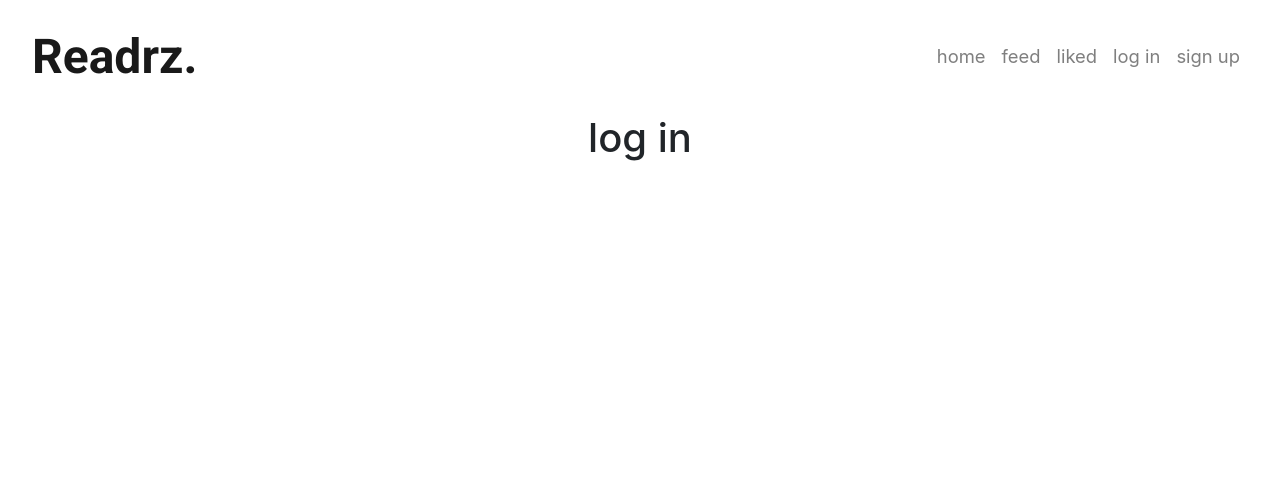
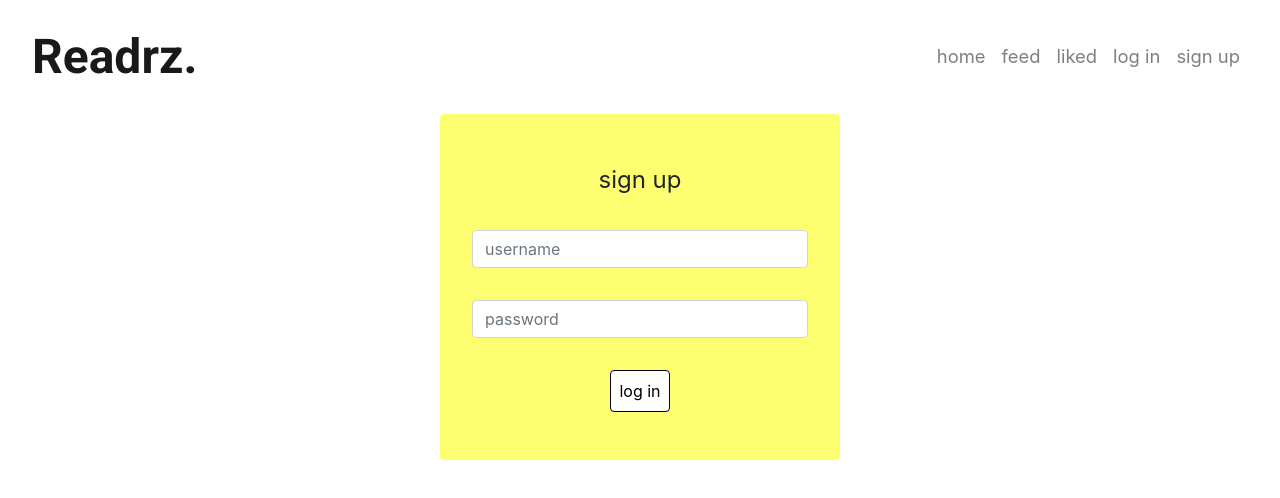
Before and after one commit to isabellaobrien/readrz, a React (Create React App) app: page /login in a window 1280 px wide. Shown: the top 498 px of the page. Built offline with nearby package versions, Linux system fonts and the light colour scheme.

Commit message:
Create an style LoginForm component

```diff
--- a/src/App.js
+++ b/src/App.js
@@ -5,6 +5,7 @@
 import { Route, Switch } from "react-router-dom";
 import "./api/axiosDefaults";
 import SignUpForm from './pages/auth/SignUpForm';
+import LoginForm from './pages/auth/LoginForm';
 
 function App() {
   return (
@@ -13,7 +14,7 @@
       <Container>
         <Switch>
           <Route exact path="/" render={() => <h1>home page</h1>} />
-          <Route exact path="/login" render={() => <h1>log in</h1>} />
+          <Route exact path="/login" render={() => <LoginForm />} />
           <Route exact path="/signup" render={() => <SignUpForm />} />
           <Route render={() => <p>Page not found!</p>} />
         </Switch>
--- /dev/null
+++ b/src/pages/auth/LoginForm.js
@@ -0,0 +1,90 @@
+import React, {useState}from 'react'
+import {Form, Alert} from "react-bootstrap"
+import styles from '../../styles/Forms.module.css'
+import { useHistory } from 'react-router-dom';
+import axios from 'axios';
+
+
+
+
+const LoginForm = () => {
+    const [LoginData, setLoginData] = useState({
+        username: "",
+        password: "",
+    })
+
+    const {username, password} = LoginData;
+
+    const [errors, setErrors] = useState({})
+
+    const history = useHistory();
+
+    const handleChange = (event) => {
+        setLoginData({
+            ...LoginData,
+            [event.target.name]: event.target.value,
+        })
+    }
+
+    const handleSubmit = async (event) => {
+        event.preventDefault();
+        try {
+          await axios.post("/dj-rest-auth/login/", LoginData);
+          history.push("/");
+        } catch (err) {
+            setErrors(err.response?.data);
+        }
+      };
+
+
+  return (
+    <div className={styles.container}>
+        <Form onSubmit={handleSubmit}>
+            <p className={styles.title}>sign up</p>
+            <Form.Group controlId="username" className={styles.input}>
+                <Form.Label className="d-none">username</Form.Label>
+                <Form.Control
+                    type="text"
+                    placeholder="username"
+                    name="username"
+                    value={username}
+                    onChange={handleChange}
+                />
+
+            </Form.Group>
+            {errors.username?.map((message, idx) => (
+                <Alert key={idx} variant="warning">
+                    {message}
+                </Alert>
+            ))}
+
+            <Form.Group controlId="password" className={styles.input}>
+                <Form.Label className="d-none">Password</Form.Label>
+                <Form.Control
+                    type="password"
+                    placeholder="password"
+                    name="password"
+                    value={password}
+                    onChange={handleChange}
+                />
+            </Form.Group>
+            {errors.password?.map((message, idx) => (
+                <Alert key={idx} variant="warning">
+                    {message}
+                </Alert>
+            ))}
+
+            <button type="submit" className={styles.btn}>
+                log in
+            </button>
+            {errors.non_field_errors?.map((message, idx) => (
+                <Alert key={idx} variant="warning">
+                    {message}
+                </Alert>
+            ))}
+        </Form>
+    </div>
+  )
+}
+
+export default LoginForm
```
